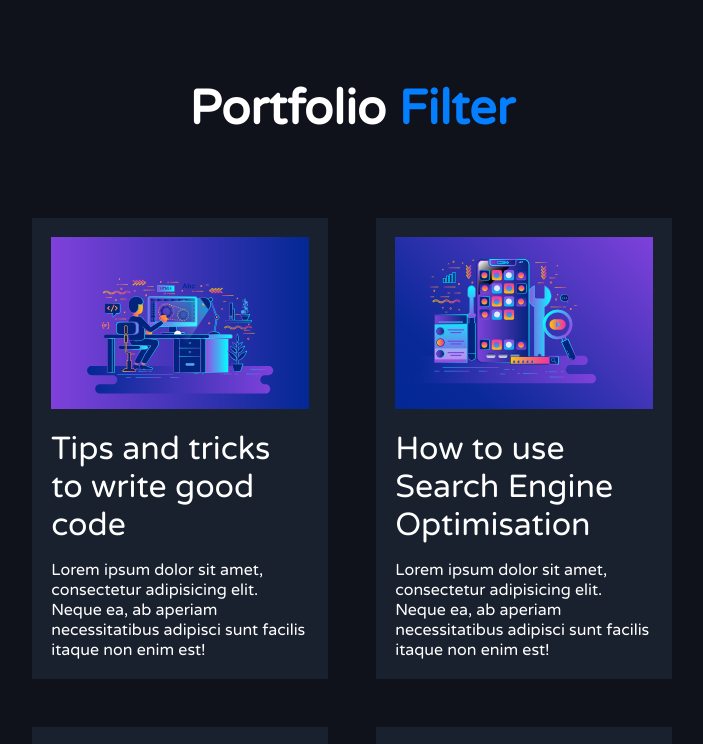
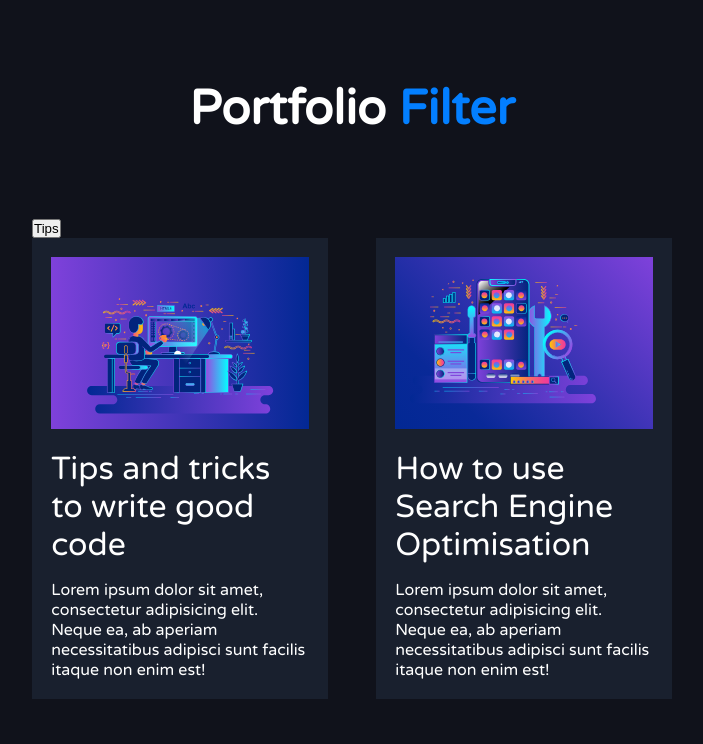
Before and after one commit to toktamm/portfolio-filter, a React (Create React App) app: page / in a window 1280 px wide. Shown: the top 744 px of the page, without its empty margins (288-991 px from the left). Built offline with nearby package versions, Linux system fonts and the light colour scheme.

Commit message:
test filter function with a button called tips

```diff
--- a/src/components/Button.js
+++ b/src/components/Button.js
@@ -1,9 +1,9 @@
-import React from 'react';
+import React from "react";
 
-export default function Button() {
-  return(
+export default function Button({ filetrItemsCategory }) {
+  return (
     <div>
-
+      <button type="button" onClick={() => filetrItemsCategory('Tips')}>Tips</button>
     </div>
-  )
+  );
 }
```
